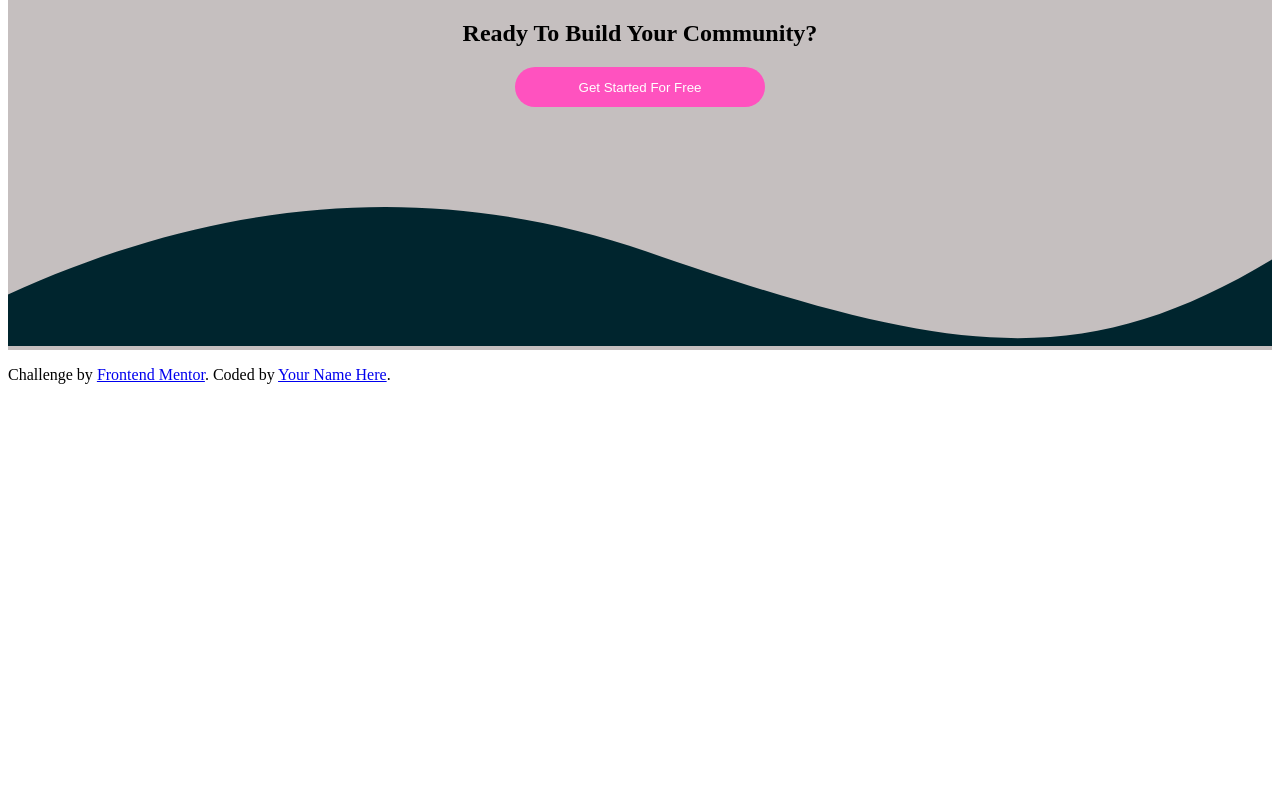
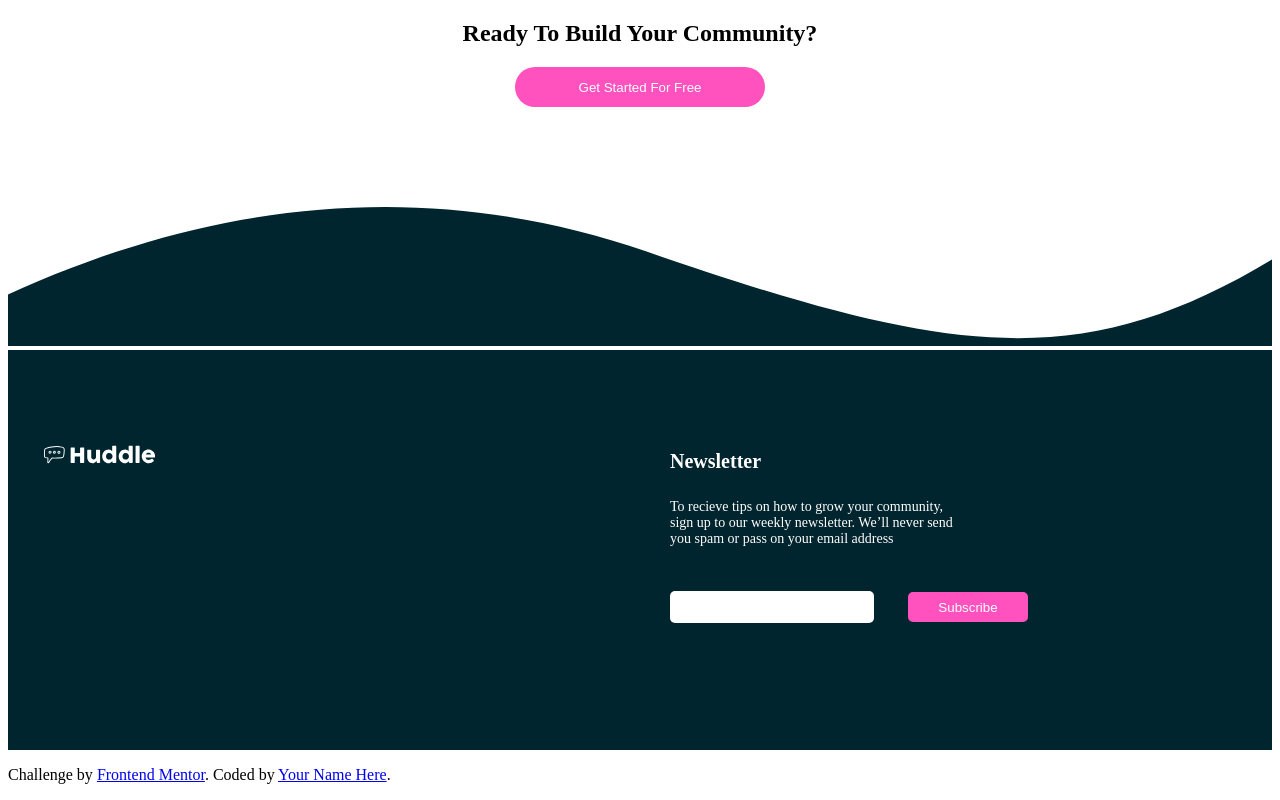
Before and after one commit to Ntochukwu-David/huddle-landing-page-with-curved-sections-master, a plain HTML site: page index.html in a window 1280 px wide. Shown: the part 2892-3692 px from the top of the page. Before the commit the page ends 3292 px from the top, so only its background shows below. Drawn offline with Linux system fonts and the light colour scheme; a web font is replaced by a local one.

Commit message:
added footer

```diff
--- a/index.html
+++ b/index.html
@@ -9,7 +9,7 @@
   <style>
     @import url('https://fonts.googleapis.com/css2?family=Bungee&family=Carter+One&family=DM+Sans:ital,opsz,wght@0,9..40,100..1000;1,9..40,100..1000&family=Karla:ital,wght@0,200..800;1,200..800&family=Open+Sans:ital,wght@0,300..800;1,300..800&family=Pacifico&family=Playwrite+AU+NSW:wght@100..400&family=Poppins:ital,wght@0,100;0,200;0,300;0,400;0,500;0,600;0,700;0,800;0,900;1,100;1,200;1,300;1,400;1,500;1,600;1,700;1,800;1,900&display=swap');
 
-    #main{background-color: rgb(197, 191, 191);width:100%;}
+    #main{width:100%;margin:auto;}
     #button1{background-color:white;border:2px solid hsl(322, 100%, 66%);width:100px;border-radius:10px;color:hsl(322, 100%, 66%);cursor:pointer;}
     #button1:hover{color:hsl(321, 100%, 78%);border:2px solid hsl(321, 100%, 78%);}
     h2{font-family:"poppins" sans-serif;font-weight:700;text-align:center;margin-top:100px;}
@@ -20,6 +20,11 @@
     span{font-size:16px;line-height:50px;}
     h3{font-weight:700;font-family:"poppins" sans-serif;font-size:20px;margin-top:100px;padding:100px;padding-bottom:0px;}
     #para-2{padding:0px 100px 100px 100px;}
+    #subscribe{cursor:pointer;background-color:hsl(322, 100%, 66%);color:white;border:none;border-radius:5px;height:30px;width:120px;}
+    #subscribe:hover{background-color:hsl(321, 100%, 78%);}
+    #email{border:none;border-radius:5px;height:30px;width:200px;cursor:pointer;margin:30px;margin-top:0px;}
+    #para-3{color:white;padding:30px;padding-top:0px;font-size:14px;}
+    h4{font-family:"poppins"sans-serif;color:white;font-weight:600;font-size:20px;margin-left:30px;margin-top:100px;}
   </style>
 </head>
 <body>
@@ -108,6 +113,21 @@
       <a href="#"><button  id="button2" style="margin-bottom:100px;">Get Started For Free</button></a>
     </center>
     <img src="./images/bg-footer-top-desktop.svg" alt="" style="width:100%;">
+    <div style="background-color:hsl(192, 100%, 9%);width:100%;height:400px;display:flex;">
+      <div style="width:50%;height:200px;">
+        <img src="./images/logo copy.svg" alt="logo" style="width:120px;margin-top:90px;padding-left:30px;">
+      </div>
+      <div style="width:50%;">
+        <h4> Newsletter</h4>
+        <p id="para-3"> To recieve tips on how to grow your community,<br> sign up to our weekly newsletter. We’ll never
+          send<br> you spam or pass on your email address</p>
+        <form>
+          <label for="email"></label>
+          <input type="email" id="email" name="email">
+          <input type="button" value="Subscribe" id="subscribe">
+        </form>
+      </div>
+    </div>
   </div>
 
   <footer>
```
Also changed, not shown: images/logo copy.svg (added), 1 other file.
